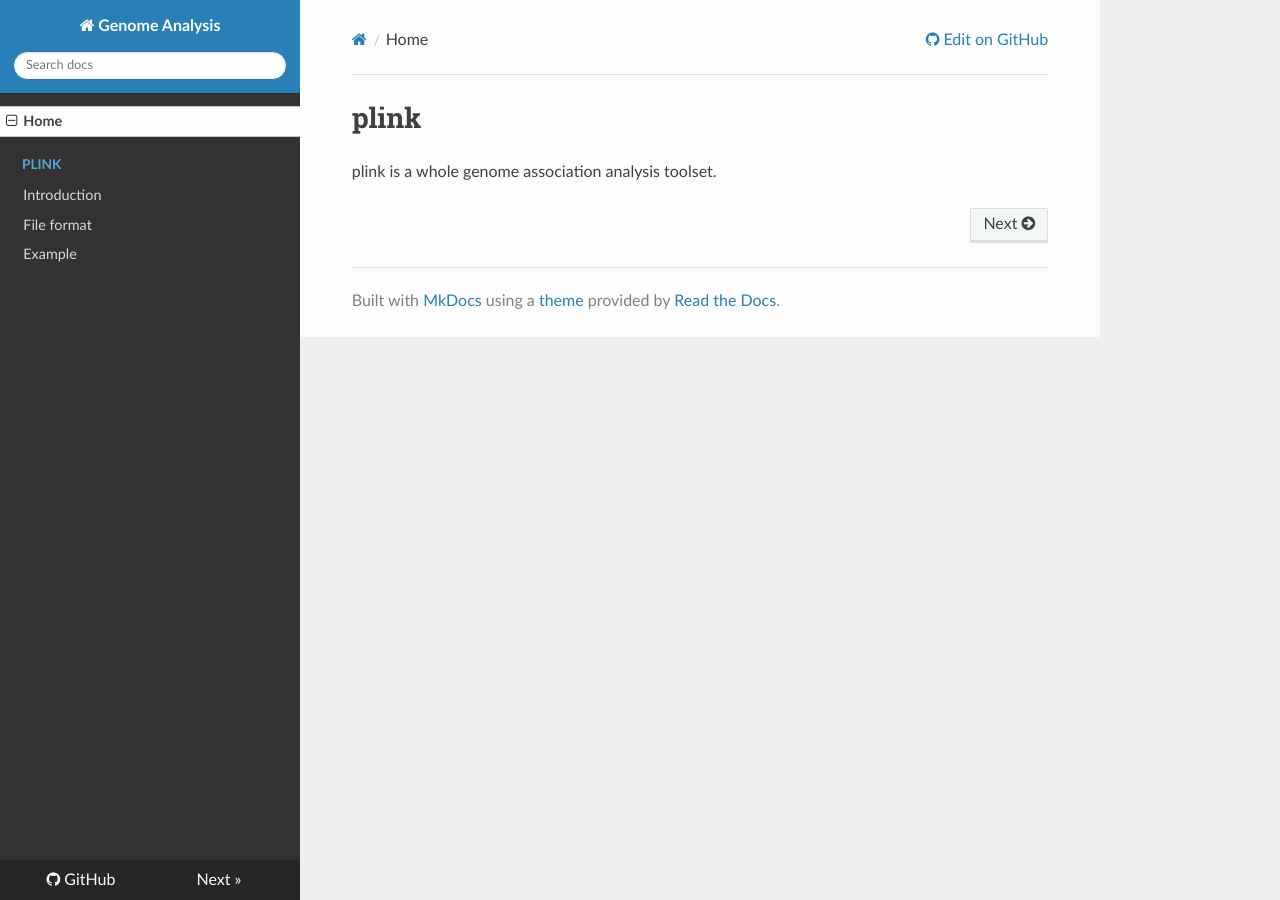
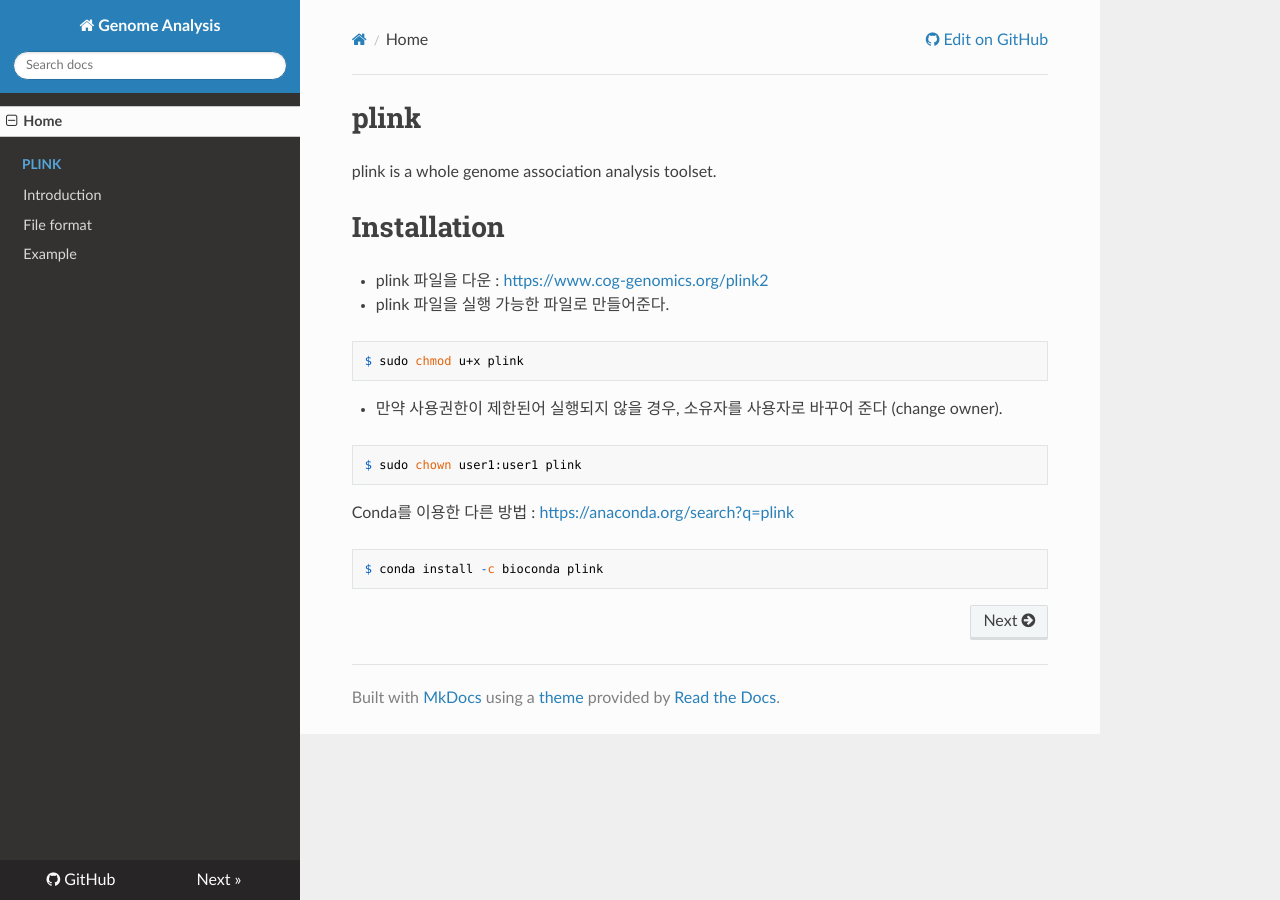
Before and after one commit to WonyoungCho/plink, an MkDocs documentation site: the page built from docs/index.md, in a window 1280 px wide. Built offline with MkDocs 1.6.1, drawn with Linux system fonts in a browser that asks for light colours; nearby versions of some CDN libraries; old or Windows-style settings are respelled for this version of MkDocs.

Commit message:
Update index.md

````diff
--- a/docs/index.md
+++ b/docs/index.md
@@ -1,3 +1,22 @@
 # plink
 
 plink is a whole genome association analysis toolset.
+
+# Installation
+
+- plink 파일을 다운 : <a href="https://www.cog-genomics.org/plink2" target="_blank"> https://www.cog-genomics.org/plink2 </a>
+
+- plink 파일을 실행 가능한 파일로 만들어준다.
+```
+$ sudo chmod u+x plink
+```
+
+- 만약 사용권한이 제한된어 실행되지 않을 경우, 소유자를 사용자로 바꾸어 준다 (change owner).
+```
+$ sudo chown user1:user1 plink
+```
+
+Conda를 이용한 다른 방법 : <a href="https://anaconda.org/search?q=plink" target="_blank"> https://anaconda.org/search?q=plink </a>
+```
+$ conda install -c bioconda plink
+```
````
